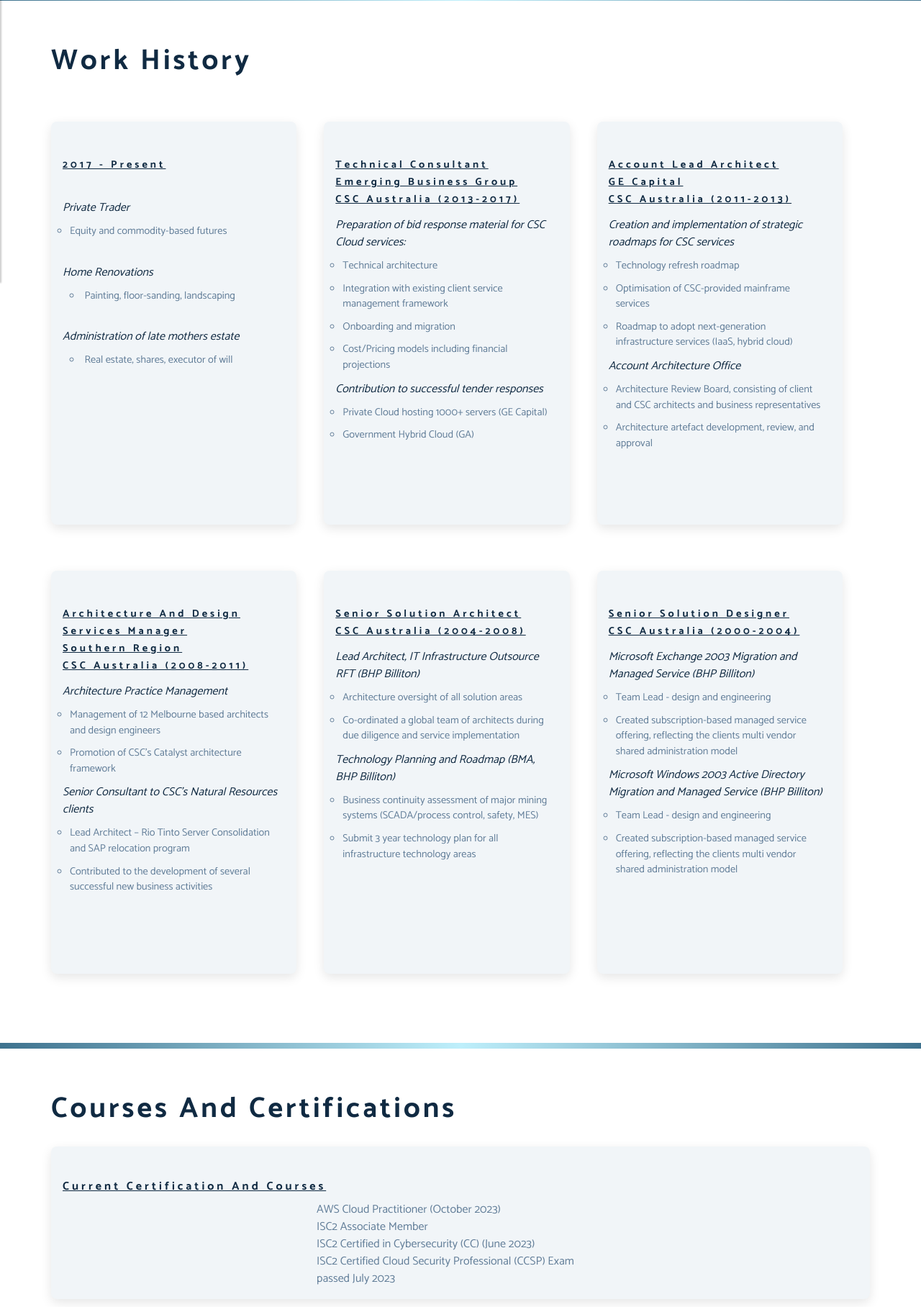
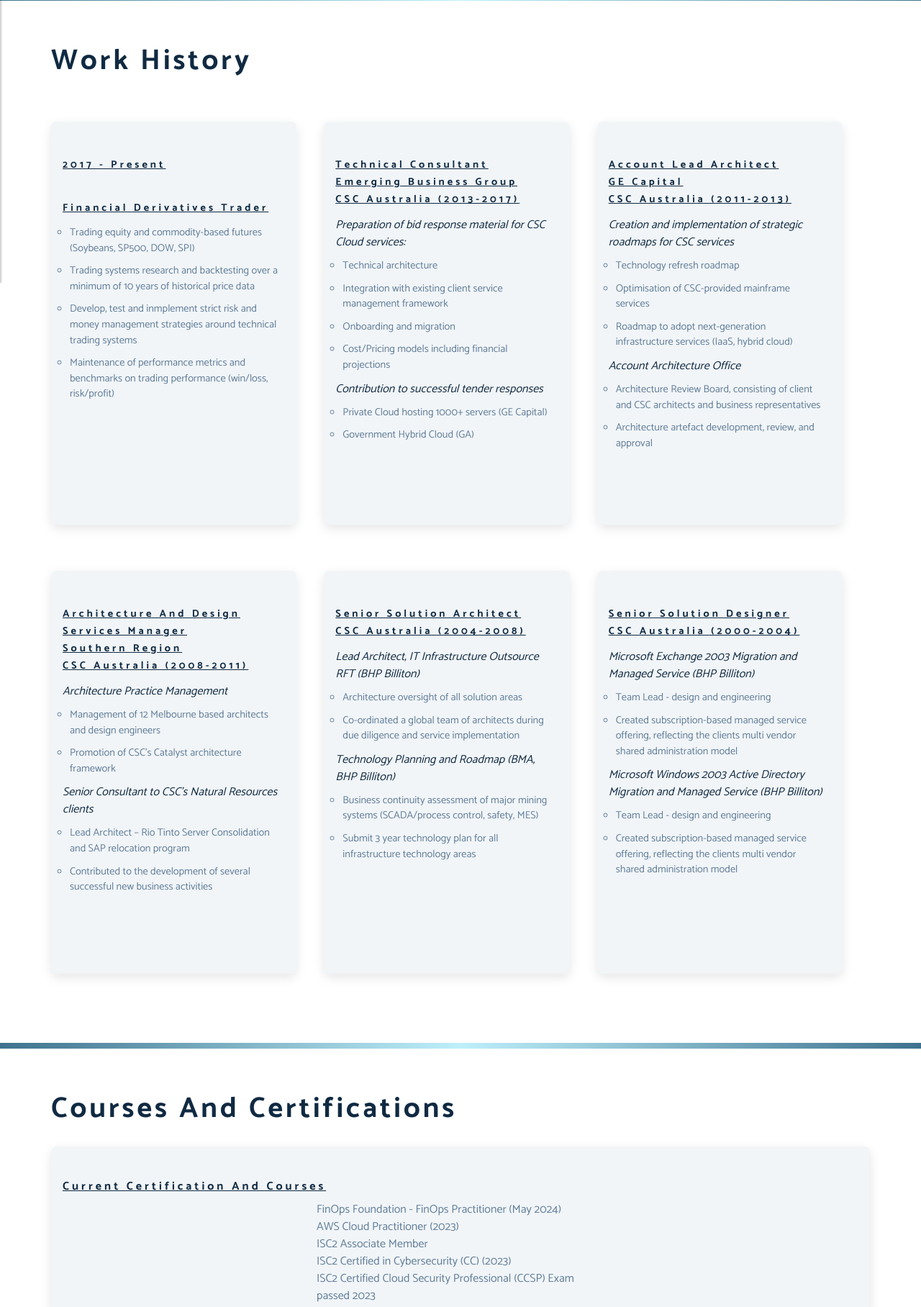
Before and after one commit to pgkeogh/ResumeProject, a plain HTML site: page FrontEnd/resume.html in a window 1280 px wide. Shown: the part 407-2223 px from the top of the page at 72% size. Drawn offline with Linux system fonts and the light colour scheme; a web font is replaced by a local one.

Commit message:
updated resume

```diff
--- a/FrontEnd/resume.html
+++ b/FrontEnd/resume.html
@@ -55,15 +55,14 @@
         <div class="resume-info">
           <h4>2017 - present </h4>
           <br>
-            <ul>Private Trader
-              <li>Equity and commodity-based futures</li>
+          <h4>Financial Derivatives Trader</h4>
+            <ul>
+              <li>Trading equity and commodity-based futures  (Soybeans, SP500, DOW, SPI)</li>
+              <li>Trading systems research and backtesting over a minimum of 10 years of historical price data</li>
+              <li>Develop, test and inmplement strict risk and money management strategies around technical trading systems</li>
+              <li>Maintenance of performance metrics and benchmarks on trading performance (win/loss, risk/profit)</li>
             </ul>
             <br>
-            <ul>Home Renovations</ul>
-            <li>Painting, floor-sanding, landscaping</li>
-            <br>
-            <ul>Administration of late mothers estate</ul>
-            <li>Real estate, shares, executor of will</li>
         </div>
       </article>
       <!-- end of single card -->
@@ -170,10 +169,11 @@
       <div class="certs-info">
         <h4>Current Certification and Courses </h4>
           <ul>
-             <li>AWS Cloud Practitioner (October 2023)</li>
+             <li>FinOps Foundation - FinOps Practitioner (May 2024)</li>
+             <li>AWS Cloud Practitioner (2023)</li>
              <li>ISC2 Associate Member</li>
-             <li>ISC2 Certified in Cybersecurity (CC) (June 2023)</li>
-             <li>ISC2 Certified Cloud Security Professional (CCSP) Exam passed July 2023</li>
+             <li>ISC2 Certified in Cybersecurity (CC) (2023)</li>
+             <li>ISC2 Certified Cloud Security Professional (CCSP) Exam passed 2023</li>
           </ul>
       </div>
     </article>
```
